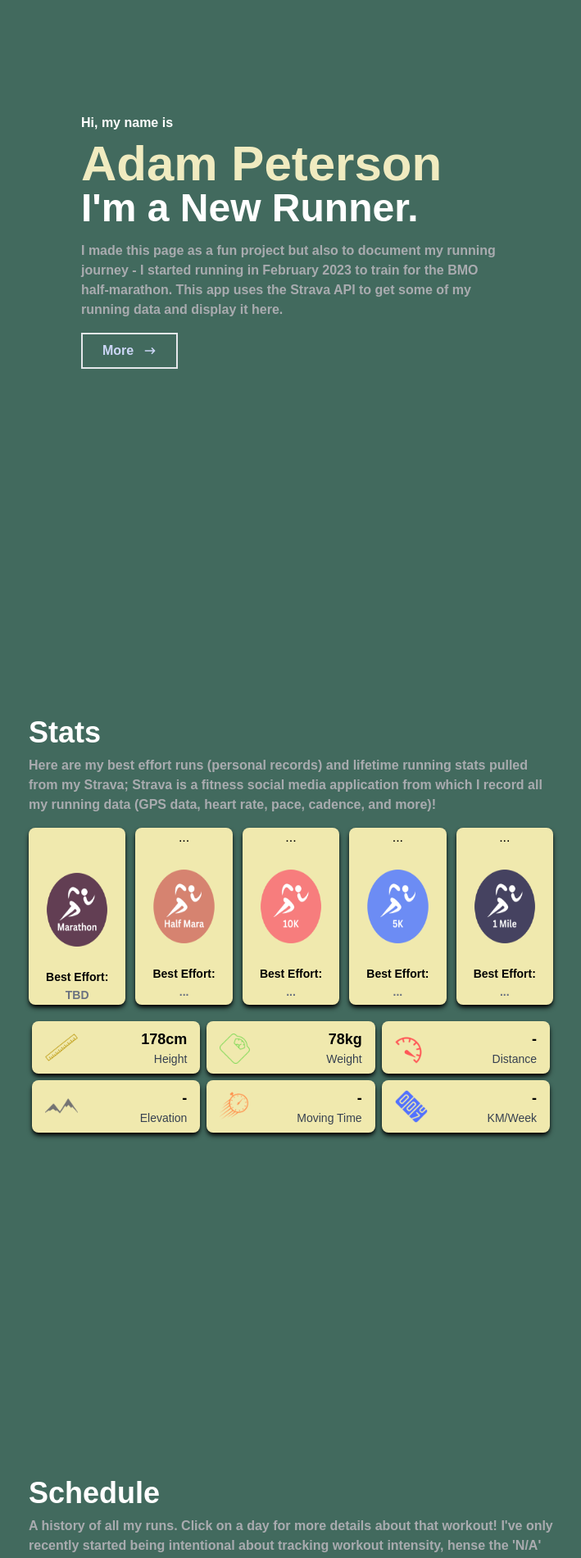
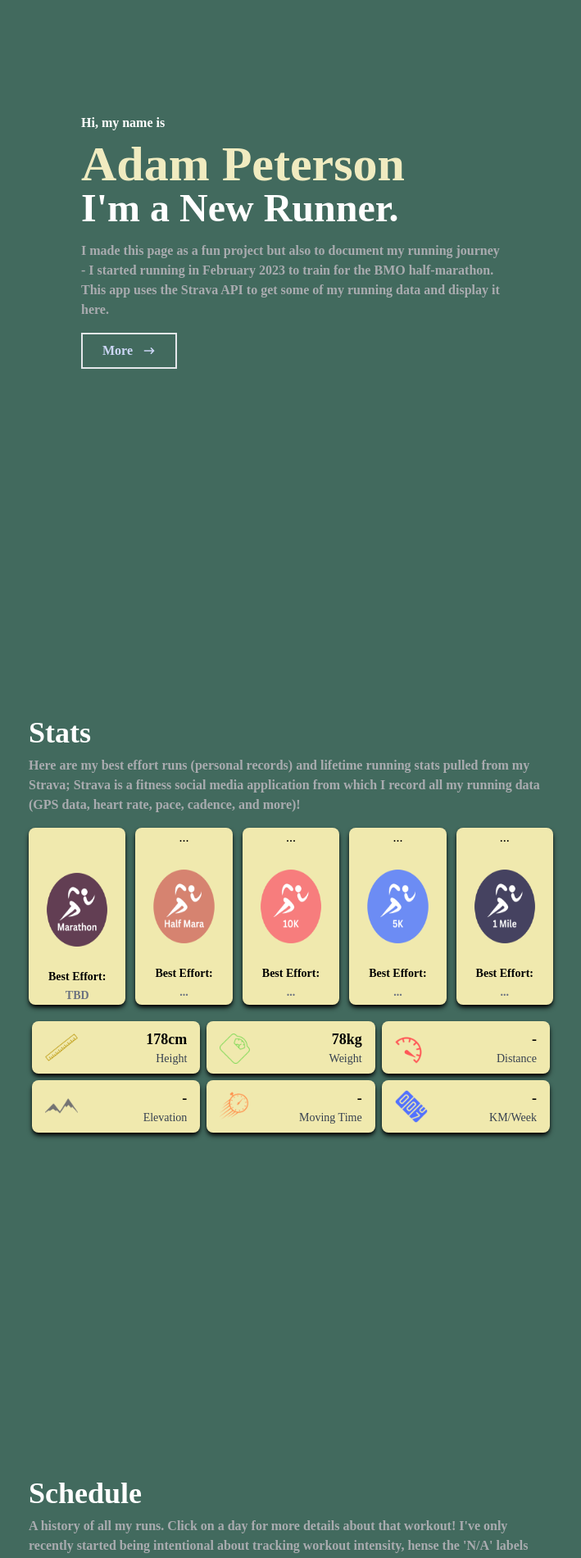
Before and after one commit to adpetes/RunningProgressApp, a React (Create React App) app: page / in a window 1280 px wide. Shown: the part 340-2241 px from the top of the page at 82% size, without its empty margins (285-994 px from the left). Built offline with nearby package versions, Linux system fonts and the light colour scheme; no server answers.

Commit message:
resolving warnings

```diff
--- a/src/App.jsx
+++ b/src/App.jsx
@@ -58,7 +58,7 @@ function App() {
       getStats()
       getAllActivities()
     }
-  }, [accessToken])
+  }, [accessToken, allActivities, athleteStats])
 
   const handleModalClose = () => setModalVisible(false)
   const handleModalVisible = () => {if (modalContents) {setModalVisible(true)}}
@@ -81,7 +81,7 @@ function App() {
         setAccessToken={setAccessToken}
         allActivities={allActivities}/>
       <Gallery />
-      {modalContents ? <ActivityModal modalVisible={modalVisible} handleModalClose={handleModalClose} contents={modalContents}/> : <></>}
+      {modalContents && <ActivityModal modalVisible={modalVisible} handleModalClose={handleModalClose} contents={modalContents}/>}
     </div>
   );
 }
--- a/src/components/Gallery.jsx
+++ b/src/components/Gallery.jsx
@@ -9,7 +9,7 @@ import marathon_pic_5 from '../images/marathon_pic_5.jpeg'
 function Gallery() {
   return (
     <div name='gallery' className='w-full text-gray-300 flex justify-center items-center mb-48'>
-      <div  className='md:w-[50%] w-full m-4'>
+      <div  className='lg:w-[50%] w-full m-4'>
         <div className='pb-8'>
           <p className='text-4xl text-white font-bold'>Gallery</p>
           <p className='text-[#a9abaf] font-bold mt-2'>Some photos from this year!</p>
--- a/src/components/Home.jsx
+++ b/src/components/Home.jsx
@@ -5,7 +5,7 @@ import { Link } from 'react-scroll';
 const Home = () => {
   return (
     <div name='home' className='w-full flex justify-center items-center'>
-        <div className='m-4 w-full md:w-[40%]'>
+        <div className='m-4 w-full lg:w-[40%]'>
             <p className='text-white font-bold my-2'>Hi, my name is </p>
             <h1 className='text-4xl sm:text-6xl font-bold text-[#f0ebc0]'>Adam Peterson</h1>
             <h2 className='text-4xl sm:text-5xl font-bold text-white'>I'm a New Runner.</h2>
--- a/src/components/calendar/Schedule.jsx
+++ b/src/components/calendar/Schedule.jsx
@@ -31,7 +31,7 @@ function Schedule(props) {
 
     return (
       <div name='schedule' className='w-full text-gray-300 flex justify-center'>
-        <div className='md:w-[50%] w-full m-4'>
+        <div className='lg:w-[50%] w-full m-4'>
           <p className='text-4xl text-white font-bold'>Schedule</p>
           <p className='text-[#a9abaf] font-bold my-2'>
             A history of all my runs. Click on a day for more details about that workout! I've only recently started being intentional about tracking workout  intensity,
--- a/src/components/stats/Stats.jsx
+++ b/src/components/stats/Stats.jsx
@@ -42,7 +42,7 @@ function Stats(props) {
     if (allActivities && Object.keys(bestEfforts).length === 0) {
       getBestEfforts()
     }
-  }, [allActivities, accessToken])
+  }, [allActivities, accessToken, bestEfforts, setAccessToken])
 
   const getDistance = () => athleteStats ? athleteStats.distance / 1000 + "km" : "-"
   const getElevation = () => athleteStats ? athleteStats.elevation_gain + "m" : "-"
@@ -52,7 +52,7 @@ function Stats(props) {
 
   return (
       <div name='stats' className='w-full flex justify-center items-center'>
-          <div className='md:w-[50%] w-full m-4'>
+          <div className='lg:w-[50%] w-full m-4'>
               <p className='text-4xl text-white font-bold'>Stats</p>
               <p className='text-[#a9abaf] font-bold my-2'>
                 Here are my best effort runs (personal records) and lifetime running stats pulled from my Strava; Strava is a fitness social
--- a/src/index.css
+++ b/src/index.css
@@ -5,7 +5,7 @@
 @import url('https://fonts.googleapis.com/css2?family=Quicksand&display=swap');
 
 body {
-    font-family: 'Quicksand', sans-serif
+    font-family: 'Quicksand'
 }
 
 li {
```
